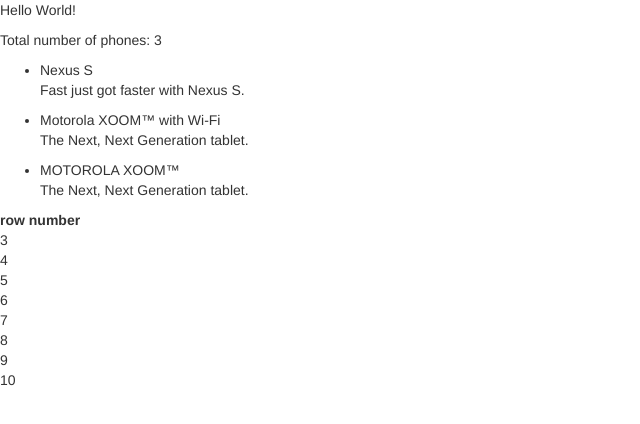
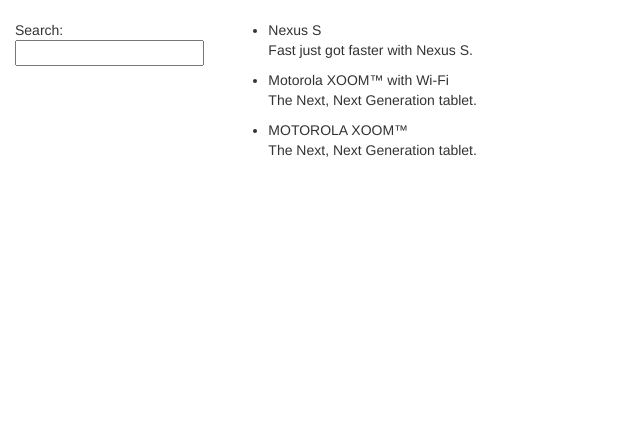
Before and after one commit to Dwightgnjohnson/angular-phonecat, a website: page app/index.html in a window 1280 px wide. Shown: the whole page, without its empty margins (0-640 px from the left). Drawn offline with nearby package versions, Linux system fonts and the light colour scheme.

Commit message:
end of step 5

```diff
--- a/app/index.html
+++ b/app/index.html
@@ -1,29 +1,37 @@
 <!doctype html>
-<html ng-app="phonecatApp">
+<html ng-app="phonecatApp" ng-controller="PhoneListCtrl">
 <head>
   <meta charset="utf-8">
-  <title>:0</title>
+  <title ng-bind-template="Google Phone Gallery: {{query}}">Google Phone Gallery</title>
+
   <link rel="stylesheet" href="bower_components/bootstrap/dist/css/bootstrap.css">
   <link rel="stylesheet" href="css/app.css">
   <script src="bower_components/angular/angular.js"></script>
   <script src="js/controllers.js"></script>
 </head>
-<body ng-controller="PhoneListCtrl">
-  <p>Hello {{name}}!</p>
+<body>
+  <br />
+  <div class="container-fluid">
+    <div class="row">
+      <div class="col-md-2">
+        <!--Sidebar content-->
 
-  <p>Total number of phones: {{phones.length}}</p>
-  <ul>
-    <li ng-repeat="phone in phones">
-      <span>{{phone.name}}</span>
-      <p>{{phone.snippet}}</p>
-    </li>
-  </ul>
+        Search: <input ng-model="query">
 
-  <table>
-  <tr><th>row number</th></tr>
-  <tr ng-repeat="i in [0, 1, 2, 3, 4, 5, 6, 7]"><td>{{i + 3}}</td></tr>
-</table>
+      </div>
+      <div class="col-md-10">
+        <!--Body content-->
 
+        <ul class="phones">
+          <li ng-repeat="phone in phones | filter:query">
+            {{phone.name}}
+            <p>{{phone.snippet}}</p>
+          </li>
+        </ul>
+
+      </div>
+    </div>
+  </div>
 
   </body>
 </html>
```
Also changed, not shown: test/e2e/scenarios.js (+26 -6 lines), 1 other file.
